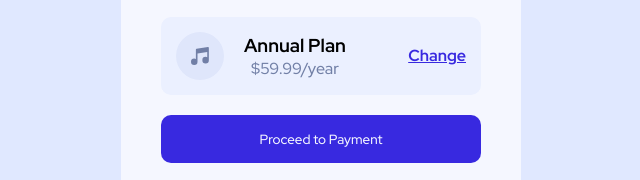
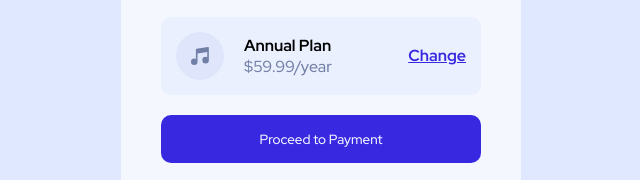
Before and after one commit to arkam-mohamad/order-summary, a plain HTML site: page index.html in a window 1280 px wide. Shown: the part 465-645 px from the top of the page, 319-959 px from the left. Drawn offline with Linux system fonts and the light colour scheme.

Commit message:
Update index.html

```diff
--- a/index.html
+++ b/index.html
@@ -24,7 +24,7 @@
         <div class="plan">
           <img src="./images/icon-music.svg" alt="icon-music">
           <div>
-            <h3>Annual Plan</h3>
+            <h2>Annual Plan</h2>
             <p>$59.99/year</p>
           </div>
         </div>
```
